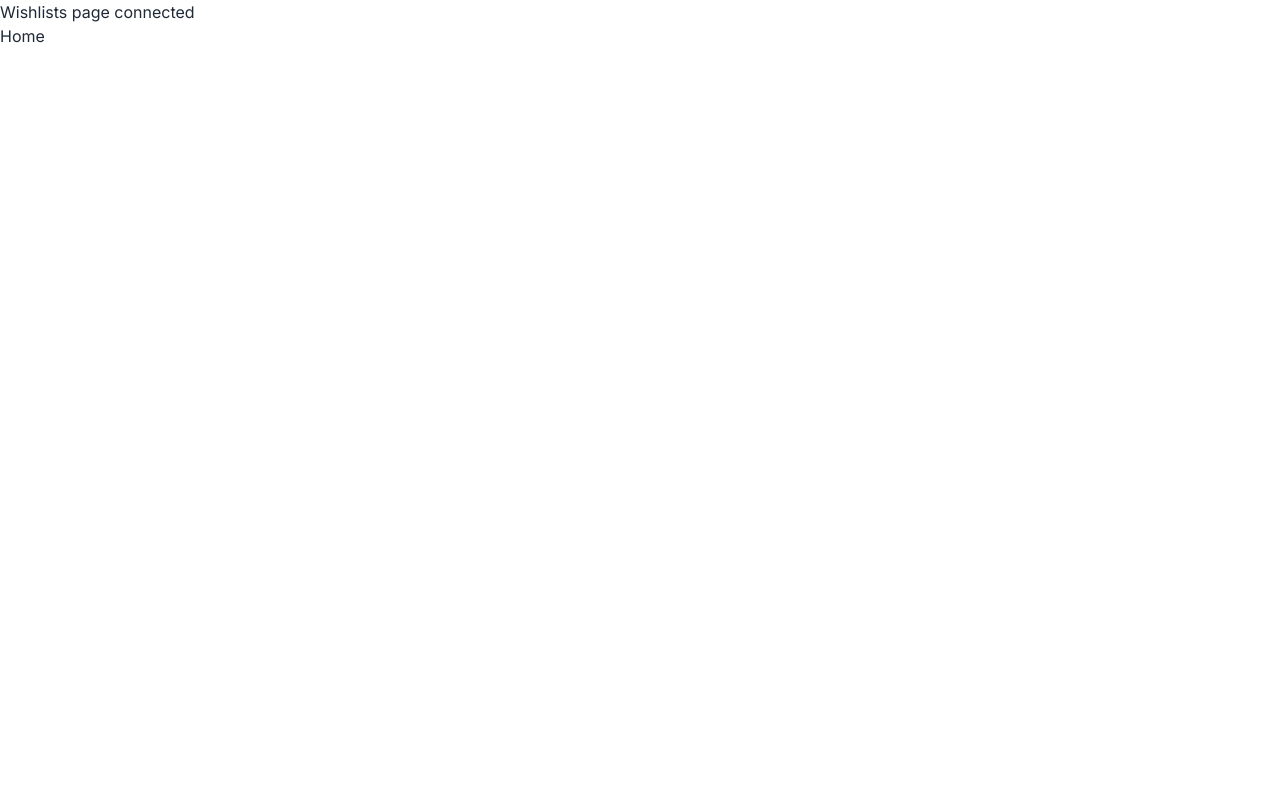
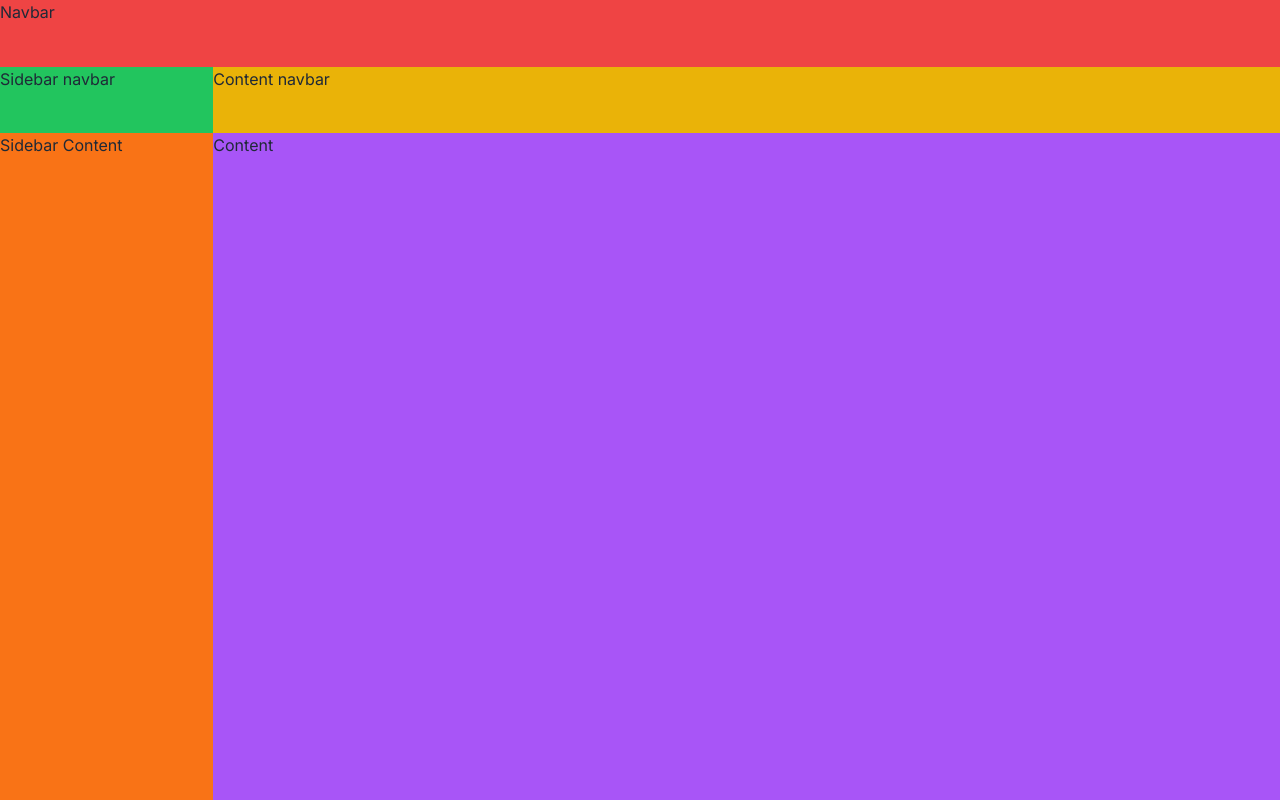
Before and after one commit to NVR-2023/TBD-30-GiftMe-app, a Next.js app: page /wishlists in a window 1280 px wide. Built offline with nearby package versions, Linux system fonts and the light colour scheme.

Commit message:
feat: Add grid basic structure for desktop

```diff
--- a/src/app/(private)/wishlists/page.tsx
+++ b/src/app/(private)/wishlists/page.tsx
@@ -1,15 +1,16 @@
-import React , {FC} from "react"
+import React, { FC } from "react";
 import Link from "next/link";
 
-const Wishlists:FC = () => {
+const Wishlists: FC = () => {
   return (
-    <div>
-      Wishlists page connected
-      <div className="">
-        <Link href="/">Home</Link>
-      </div>
+    <div className=" w-screen h-screen bg-blue-800 grid grid-cols-12 grid-rows-12">
+      <div className="bg-red-500 col-span-12 row-span-1">Navbar</div>
+      <div className="bg-green-500 col-span-2 row-span-1">Sidebar navbar</div>
+      <div className="bg-yellow-500 col-span-10 row-span-1">Content navbar</div>
+      <div className="bg-orange-500 col-span-2 row-span-10">Sidebar Content</div>
+      <div className="bg-purple-500 col-span-10 row-span-10">Content</div>
     </div>
-  )
+  );
 };
 
 export default Wishlists;
```
